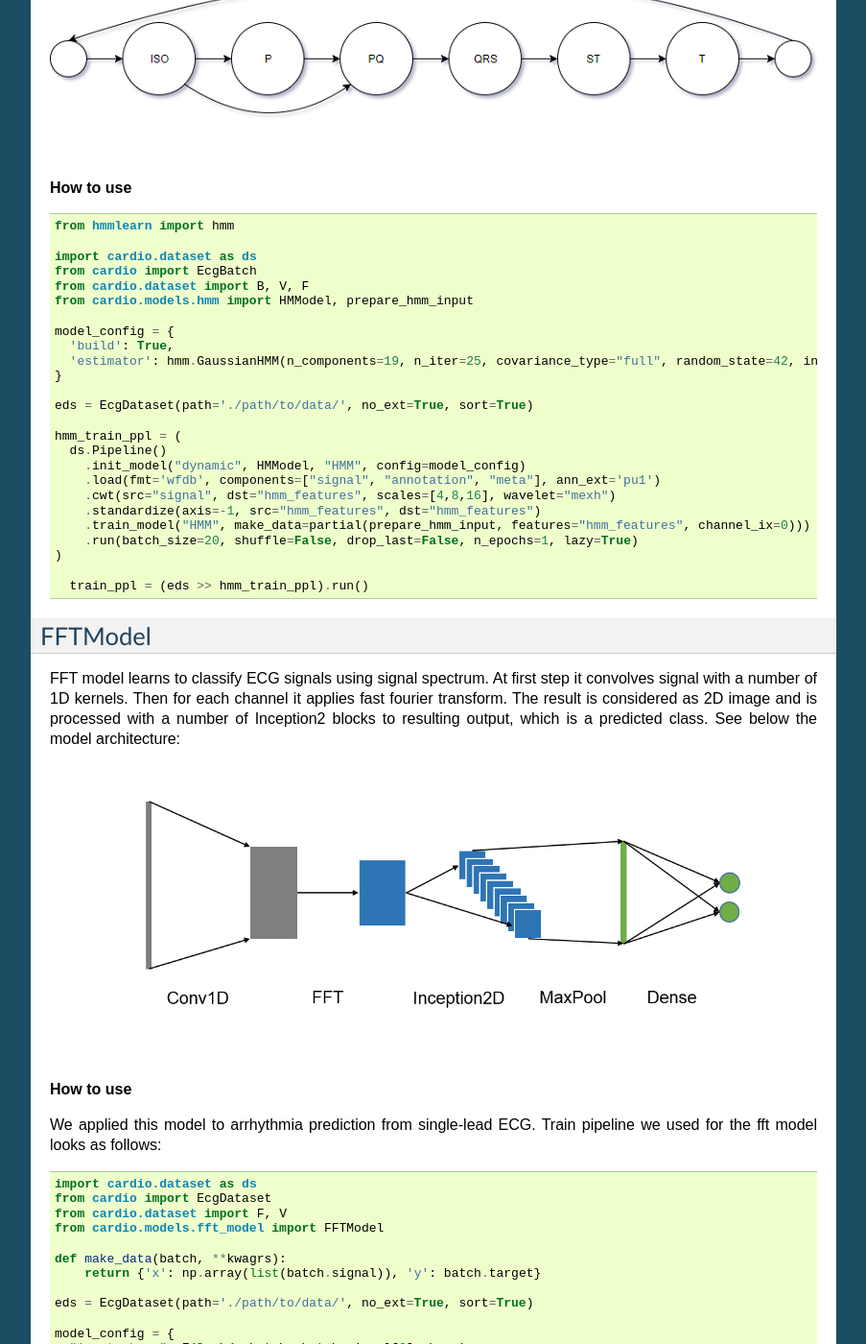
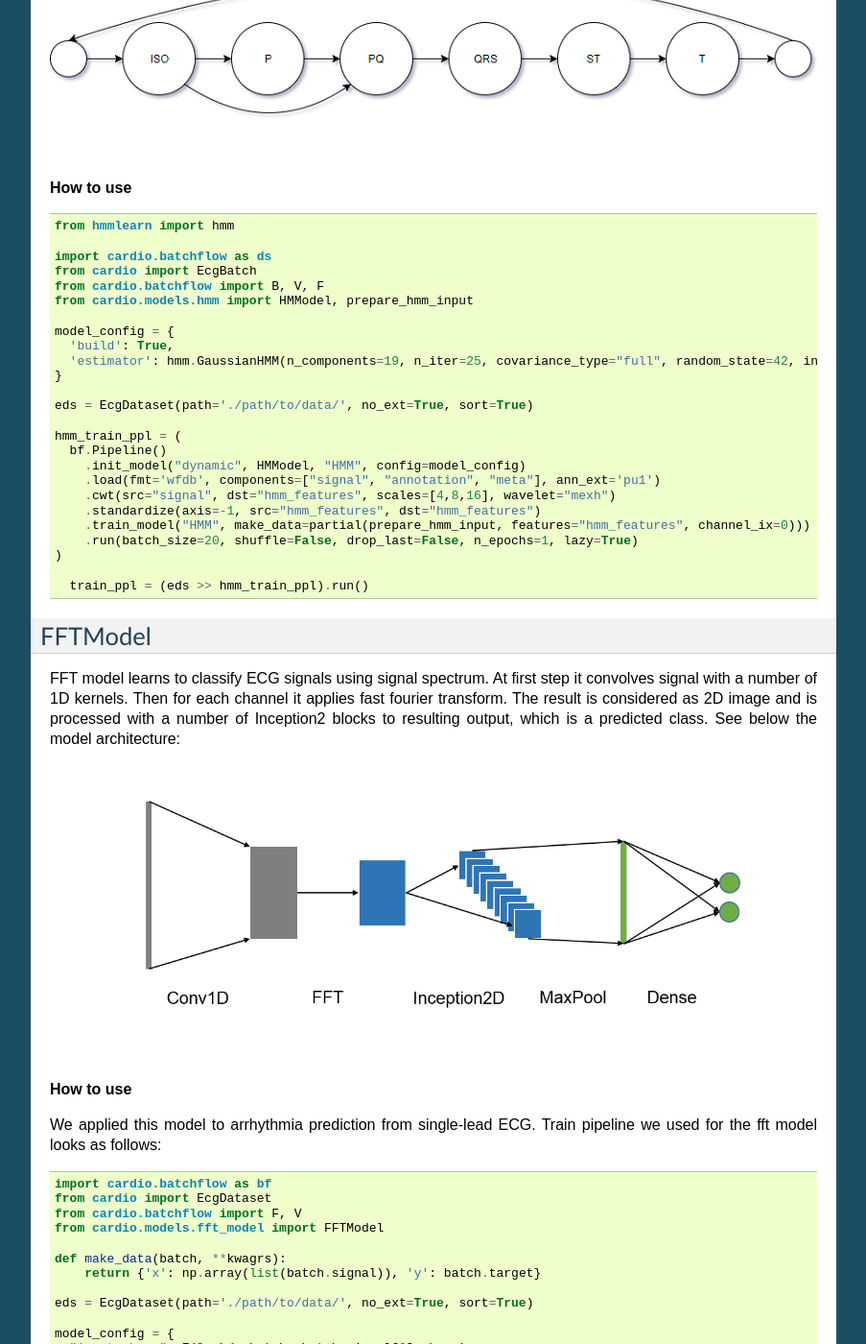
Before and after one commit to analysiscenter/cardio, a Sphinx documentation site: the page built from docs/modules/models.rst, in a window 1280 px wide and 1400 px high, scrolled down 1899 px. Shown: the whole window at 96% size, without its empty margins (258-1161 px from the left). Built offline with Sphinx 7.4.7, drawn with Linux system fonts in a browser that asks for light colours; some of the changed text lies outside the part shown.

Commit message:
Change dataset->batchflow, ds->bf

```diff
--- a/cardio/__init__.py
+++ b/cardio/__init__.py
@@ -1,6 +1,6 @@
 """ CardIO package """
 
-from . import dataset  # pylint: disable=wildcard-import
+from . import batchflow  # pylint: disable=wildcard-import
 from .core import *  # pylint: disable=wildcard-import
 
 
--- a/docs/conf.py
+++ b/docs/conf.py
@@ -119,7 +119,7 @@
     'numpy': ('http://docs.scipy.org/doc/numpy/', None),
     'scipy': ('http://docs.scipy.org/doc/scipy/reference/', None),
     'pandas': ('http://pandas-docs.github.io/pandas-docs-travis/', None),
-    'dataset': ('https://analysiscenter.github.io/dataset/', None),
+    'batchflow': ('https://analysiscenter.github.io/batchflow/', None),
 }
 
 viewcode_import = True
--- a/docs/index.rst
+++ b/docs/index.rst
@@ -19,7 +19,7 @@
 About CardIO
 ============
 
-.. note:: CardIO is based on `Dataset <https://github.com/analysiscenter/dataset>`_. You might benefit from reading `its documentation <https://analysiscenter.github.io/dataset>`_. However, it is not required, especially at the beginning.
+.. note:: CardIO is based on `Batchflow <https://github.com/analysiscenter/batchflow>`_. You might benefit from reading `its documentation <https://analysiscenter.github.io/batchflow>`_. However, it is not required, especially at the beginning.
 
 CardIO has three modules: :doc:`core <./modules/core>`, :doc:`models <./modules/models>` and :doc:`pipelines <./modules/pipelines>`.
 
@@ -100,7 +100,7 @@
 Installation as a project repository
 --------------------------------------
 
-When cloning repo from GitHub use flag ``--recursive`` to make sure that ``Dataset`` submodule is also cloned::
+When cloning repo from GitHub use flag ``--recursive`` to make sure that ``Batchflow`` submodule is also cloned::
 
     git clone --recursive https://github.com/analysiscenter/cardio.git
 
--- a/docs/modules/models.rst
+++ b/docs/modules/models.rst
@@ -20,9 +20,9 @@
 
 .. code-block :: python
 
-  import cardio.dataset as ds
+  import cardio.batchflow as bf
   from cardio import EcgDataset
-  from cardio.dataset import F, V
+  from cardio.batchflow import F, V
   from cardio.models.dirichlet_model import DirichletModel, concatenate_ecg_batch
 
   eds = EcgDataset(path='./path/to/data/', no_ext=True, sort=True)
@@ -36,7 +36,7 @@
   }
 
   dirichlet_train_ppl = (
-    ds.Pipeline()
+    bf.Pipeline()
       .init_model("dynamic", DirichletModel, name="dirichlet", config=model_config)
       .init_variable("loss_history", init_on_each_run=list)
       .load(components=["signal", "meta"], fmt="wfdb")
@@ -71,9 +71,9 @@
 
   from hmmlearn import hmm
 
-  import cardio.dataset as ds
+  import cardio.batchflow as ds
   from cardio import EcgBatch
-  from cardio.dataset import B, V, F
+  from cardio.batchflow import B, V, F
   from cardio.models.hmm import HMModel, prepare_hmm_input
 
   model_config = {
@@ -84,7 +84,7 @@
   eds = EcgDataset(path='./path/to/data/', no_ext=True, sort=True)
 
   hmm_train_ppl = (
-    ds.Pipeline()
+    bf.Pipeline()
       .init_model("dynamic", HMModel, "HMM", config=model_config)
       .load(fmt='wfdb', components=["signal", "annotation", "meta"], ann_ext='pu1')
       .cwt(src="signal", dst="hmm_features", scales=[4,8,16], wavelet="mexh")
@@ -112,9 +112,9 @@
 
 .. code-block :: python
 
-  import cardio.dataset as ds
+  import cardio.batchflow as bf
   from cardio import EcgDataset
-  from cardio.dataset import F, V
+  from cardio.batchflow import F, V
   from cardio.models.fft_model import FFTModel
 
   def make_data(batch, **kwagrs):
@@ -129,7 +129,7 @@
   }
 
   fft_train_ppl = (
-    ds.Pipeline()
+    bf.Pipeline()
       .init_model("dynamic", FFTModel, name="fft_model", config=model_config)
       .init_variable("loss_history", init_on_each_run=list)
       .load(fmt="wfdb", components=["signal", "meta"])
--- a/docs/modules/pipelines.rst
+++ b/docs/modules/pipelines.rst
@@ -22,8 +22,8 @@
 
 .. code-block:: python
 
-  from cardio import dataset as ds
-  from cardio.dataset import F, V
+  from cardio import batchflow as bf
+  from cardio.batchflow import F, V
   from cardio.models import DirichletModel, concatenate_ecg_batch
 
   model_config = {
@@ -33,7 +33,7 @@
         "loss": None}
 
   pipeline = (
-    ds.Pipeline()
+    bf.Pipeline()
       .init_model("dynamic", DirichletModel, name="dirichlet", config=model_config)
       .init_variable("loss_history", init_on_each_run=list)
       .load(components=["signal", "meta"], fmt="wfdb")
--- a/docs/tutorials.rst
+++ b/docs/tutorials.rst
@@ -11,4 +11,4 @@
 	Tells you about pipelines, which are also called workflows. You will learn how to build pipelines; how to use pipeline variables; how to add custom actions to the pipelines. Also, you will learn about pipeline algebra and train an atrial fibrillation detection model with built-in pipeline.
 
 * `Models <https://github.com/analysiscenter/cardio/blob/master/tutorials/III.Models.ipynb>`_
-	Shows how you can train various models with CardIO. You will train built-in CardIO models; build and train simple convolutional neural network using layers and blocks provided in `Dataset <https://github.com/analysiscenter/dataset>`_, Tensorflow and Keras; build and train custom logistic regression model.
+	Shows how you can train various models with CardIO. You will train built-in CardIO models; build and train simple convolutional neural network using layers and blocks provided in `Batchflow <https://github.com/analysiscenter/batchflow>`_, Tensorflow and Keras; build and train custom logistic regression model.
--- a/shippable.yml
+++ b/shippable.yml
@@ -13,8 +13,8 @@
   ci:
     - pip3 install -U pylint
     - pip3 install -r requirements-shippable.txt
-    - find ./cardio -not -path "./cardio/dataset/*" -iname "*.py" | xargs -r pylint3 -rn --rcfile pylintrc
-    - pytest -v --ignore=./cardio/dataset --junitxml=shippable/testresults/pytests.xml
+    - find ./cardio -not -path "./cardio/batchflow/*" -iname "*.py" | xargs -r pylint3 -rn --rcfile pylintrc
+    - python3 -m pytest -v --ignore=./cardio/batchflow --junitxml=shippable/testresults/pytests.xml
 
 integrations:
   hub:
```
Also changed, not shown: README.md (+2 -2 lines), docs/modules/core.rst (+4 -4 lines), 7 other files.
